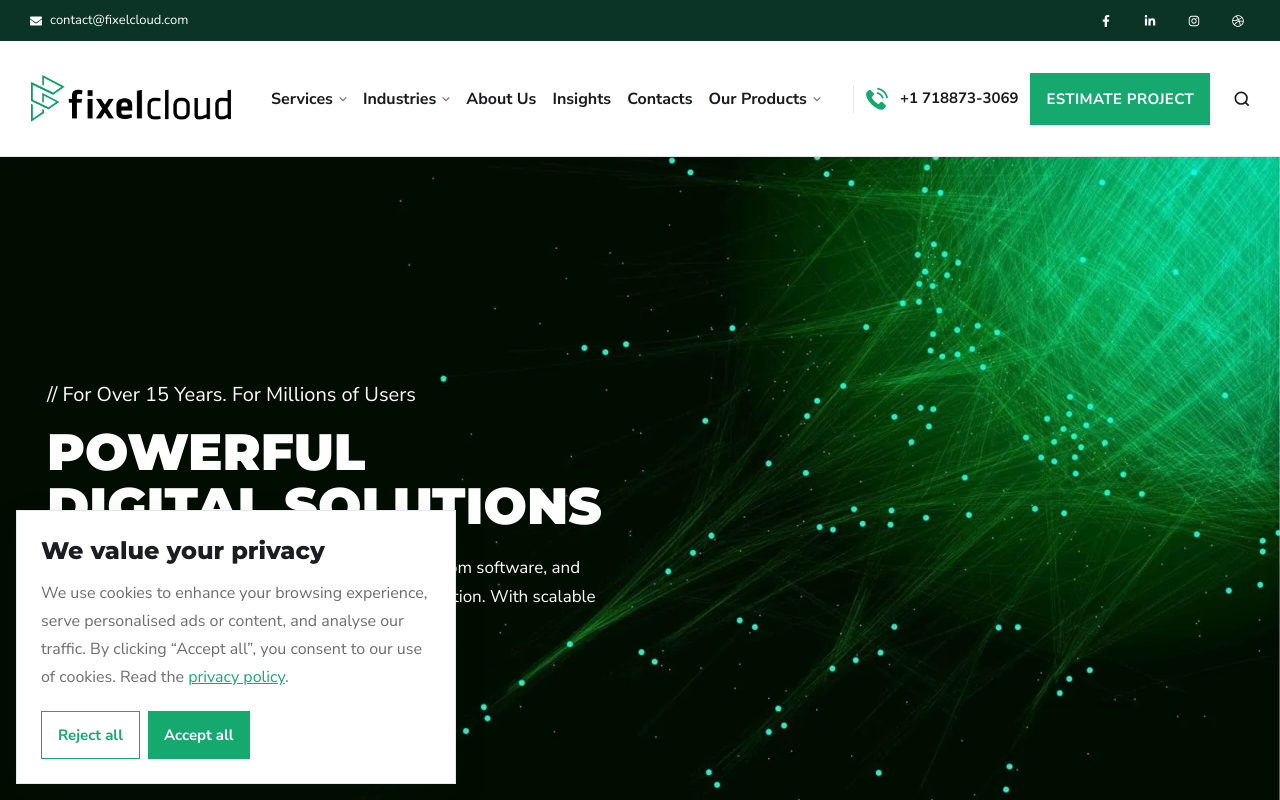
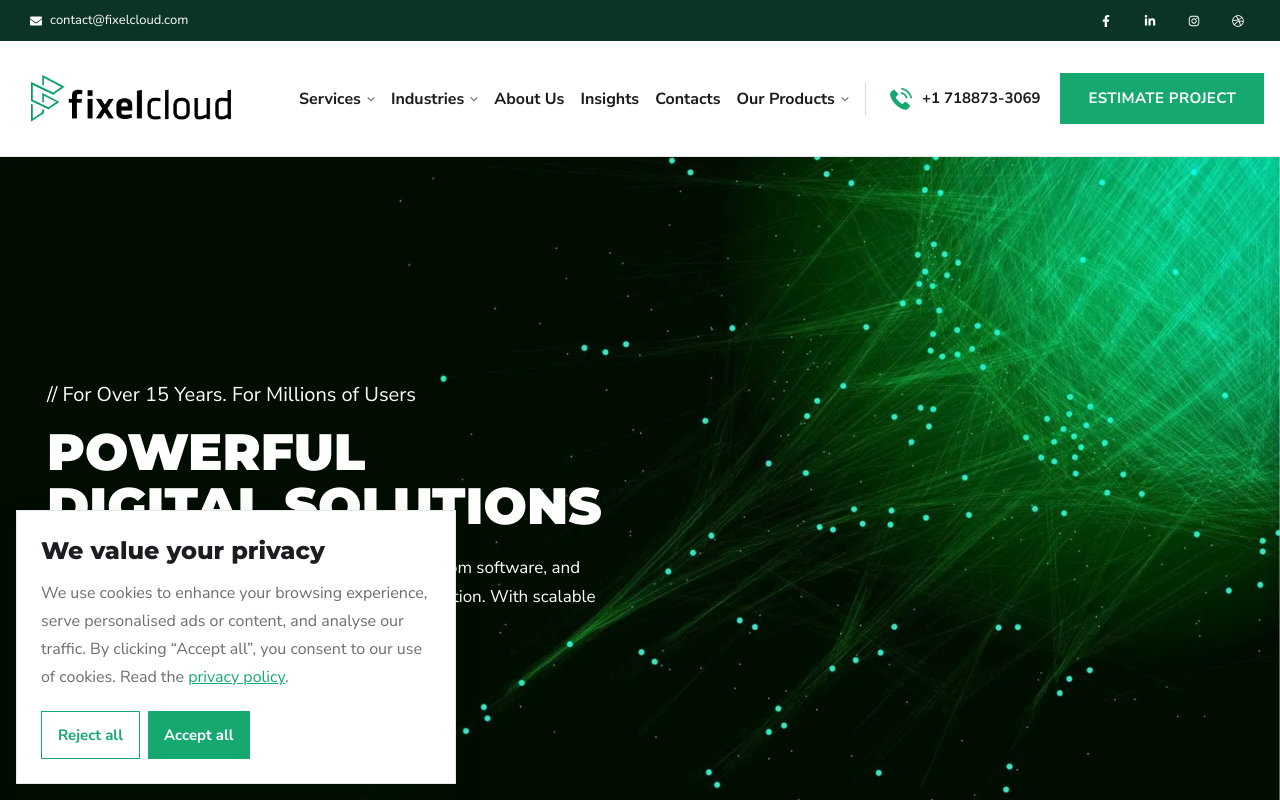
Before and after one commit to ahmedtayyab/fixelcloud-website, a React (Vite) app: page / in a window 1280 px wide. Shown: the top 800 px of the page. Built offline with nearby package versions, Linux system fonts and the light colour scheme.

Commit message:
Space the header to match the original bar.
Place the menu 68px after the logo and keep the phone and estimate button grouped on the right.

Co-authored-by: Cursor <cursoragent@cursor.com>

```diff
--- a/src/components/layout/Header.tsx
+++ b/src/components/layout/Header.tsx
@@ -278,13 +278,11 @@ function MobileGroups({ onNavigate }: { onNavigate: () => void }) {
 
 export function Header() {
   const [open, setOpen] = useState(false);
-  const [searchOpen, setSearchOpen] = useState(false);
   const location = useLocation();
   const reduce = useReducedMotion();
 
   useEffect(() => {
     setOpen(false);
-    setSearchOpen(false);
   }, [location.pathname]);
 
   useEffect(() => {
@@ -320,12 +318,12 @@ export function Header() {
         </div>
       </div>
 
-      <div className="relative flex h-[76px] items-center justify-between gap-4 px-5 xl:h-[115px] xl:px-[31px]">
+      <div className="relative flex h-[76px] items-center justify-between gap-4 px-5 xl:h-[115px] xl:justify-start xl:gap-0 xl:px-[31px]">
         <Link to="/" aria-label="Fixelcloud home" className="flex shrink-0 items-center">
           <img src={site.logo} alt="Fixelcloud" width={200} height={47} className="block h-10 w-auto xl:h-[47px] xl:w-[200px]" />
         </Link>
 
-        <nav className="hidden h-full items-center xl:mr-auto xl:ml-6 xl:flex" aria-label="Primary">
+        <nav className="hidden h-full items-center xl:ml-[68px] xl:flex" aria-label="Primary">
           <DesktopItem label="Services" href="/services" panel={(onPick) => <ServicesMenu onPick={onPick} />} />
           <DesktopItem label="Industries" href="/industries" panel={(onPick) => <IndustriesMenu onPick={onPick} />} />
           <DesktopItem label="About Us" href="/about-us" />
@@ -339,31 +337,21 @@ export function Header() {
           />
         </nav>
 
-        <div className="hidden h-full shrink-0 items-center gap-3 xl:flex">
-          <span className="h-7 w-px bg-line" aria-hidden="true" />
+        <div className="ml-auto hidden h-full shrink-0 items-center xl:flex">
+          <span className="mr-6 h-8 w-px bg-[#d9d9d9]" aria-hidden="true" />
           <a
-            className="inline-flex items-center gap-3 text-[15px] font-bold whitespace-nowrap text-nav transition-colors hover:text-brand"
+            className="inline-flex items-center gap-2.5 text-[15px] font-bold whitespace-nowrap text-nav transition-colors hover:text-brand"
             href={usPhone.href}
           >
             <Flaticon name="phone" className="text-[22px] text-brand" />
             {usPhone.label}
           </a>
           <Link
-            className="press bg-brand px-4 py-4 text-[15px] leading-5 font-bold tracking-wide whitespace-nowrap text-white uppercase hover:bg-brand-dark"
+            className="press ml-5 inline-flex h-[51px] items-center bg-brand px-7 text-[15px] font-bold tracking-wide whitespace-nowrap text-white uppercase hover:bg-brand-dark"
             to="/estimate"
           >
             Estimate Project
           </Link>
-          <button
-            className="flex h-10 w-10 items-center justify-center text-nav transition-colors hover:text-brand"
-            type="button"
-            aria-label={searchOpen ? "Close search" : "Open search"}
-            aria-expanded={searchOpen}
-            aria-controls="site-search"
-            onClick={() => setSearchOpen((value) => !value)}
-          >
-            <SearchIcon />
-          </button>
         </div>
 
         <button
@@ -379,35 +367,6 @@ export function Header() {
           </svg>
         </button>
       </div>
-
-      <AnimatePresence>
-        {searchOpen ? (
-          <motion.div
-            id="site-search"
-            className="overflow-hidden border-t border-line bg-canvas"
-            initial={reduce ? false : { height: 0, opacity: 0 }}
-            animate={{ height: "auto", opacity: 1 }}
-            exit={reduce ? undefined : { height: 0, opacity: 0 }}
-            transition={{ duration: 0.28, ease: [0.22, 1, 0.36, 1] }}
-          >
-            <form action="/search" className="mx-auto flex max-w-[1226px] gap-2 px-5 py-4">
-              <label className="sr-only" htmlFor="header-search">
-                Search the site
-              </label>
-              <input
-                id="header-search"
-                className="w-full border border-line bg-white px-4 py-3 text-base text-ink transition-colors focus:border-brand"
-                name="q"
-                placeholder="Search"
-                autoFocus
-              />
-              <button className="press bg-brand px-6 text-[15px] font-bold text-white uppercase hover:bg-brand-dark" type="submit">
-                Search
-              </button>
-            </form>
-          </motion.div>
-        ) : null}
-      </AnimatePresence>
 
       <AnimatePresence>
         {open ? (
@@ -445,12 +404,3 @@ export function Header() {
     </header>
   );
 }
-
-function SearchIcon() {
-  return (
-    <svg aria-hidden="true" viewBox="0 0 24 24" className="h-5 w-5 fill-none stroke-current" strokeWidth="2">
-      <circle cx="11" cy="11" r="7" />
-      <path d="m20 20-4-4" />
-    </svg>
-  );
-}
```
